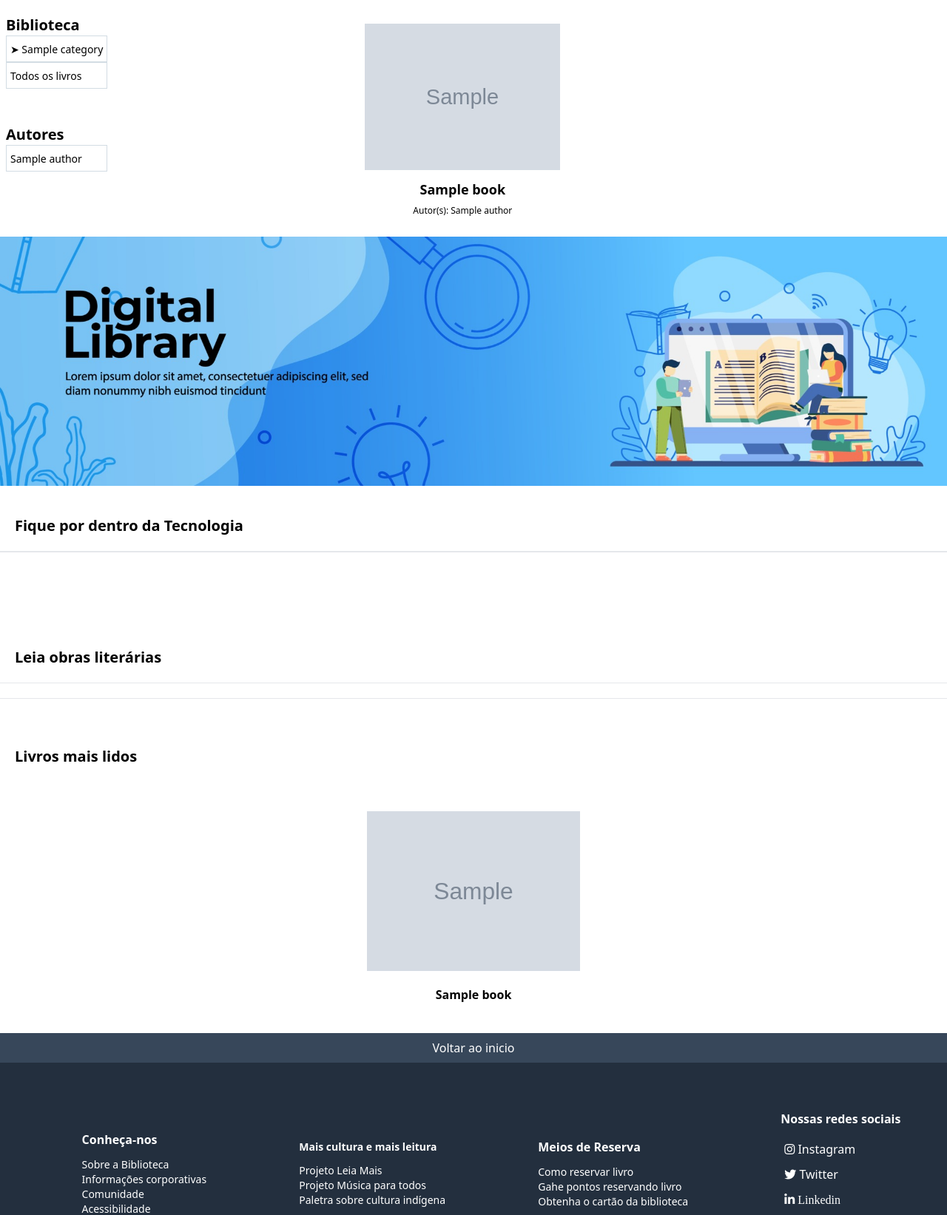
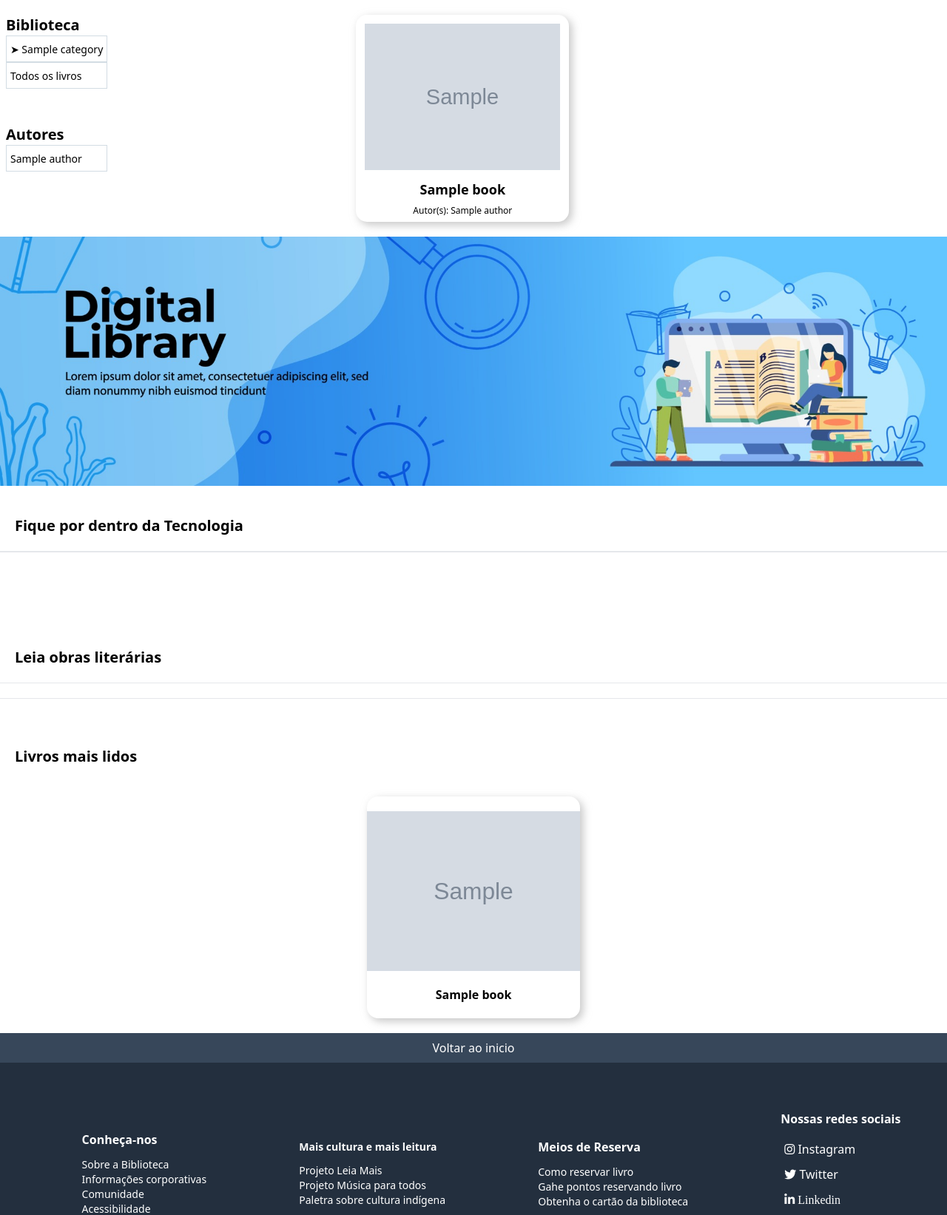
Before and after one commit to ericsanto/biblioteca_django, a Django app: page /library/catalogo/ in a window 1280 px wide. Shown: the part 140-1783 px from the top of the page at 74% size. Run offline with Django 5.2, Linux system fonts and the light colour scheme; tables that the repository leaves empty hold one stand-in row (values such as "Sample post"); grey boxes marked "Sample" are stand-in pictures; some libraries are stand-ins or nearby versions; some web fonts are replaced.

Commit message:
Estilização extra dos templates

```diff
--- a/library/static/css/style.css
+++ b/library/static/css/style.css
@@ -149,6 +149,15 @@ img.second-image {
 div.card {
   text-align: center;
   margin-bottom: 20px;
+  box-shadow: 4px 4px 12px #aaaa;
+  border-radius: 15px;
+  overflow: hidden;
+  transition: 0.3s all;
+
+}
+
+div.card:hover {
+  transform: scale3d(1.1, 1.1, 1);
 }
 
 div.card:hover p.card-title {
@@ -375,6 +384,19 @@ a.w-full.border.border-black.rounded-full.text-center.m-8:hover {
   font-weight: bold;
 }
 
+.card.flex.flex-col.justify-center.items-center {
+  box-shadow: 4px 4px 12px #aaaa;
+  border-radius: 15px;
+  overflow: hidden;
+  transition: 0.3s all;
+}
+
+.card.flex.flex-col.justify-center.items-center:hover {
+  transform: scale3d(1.1, 1.1, 1);
+}
+
+
+
 /* FIM DA ESTILIZAÇÃO DA PÁGINA (catalog_books.html) */
 
 
```
